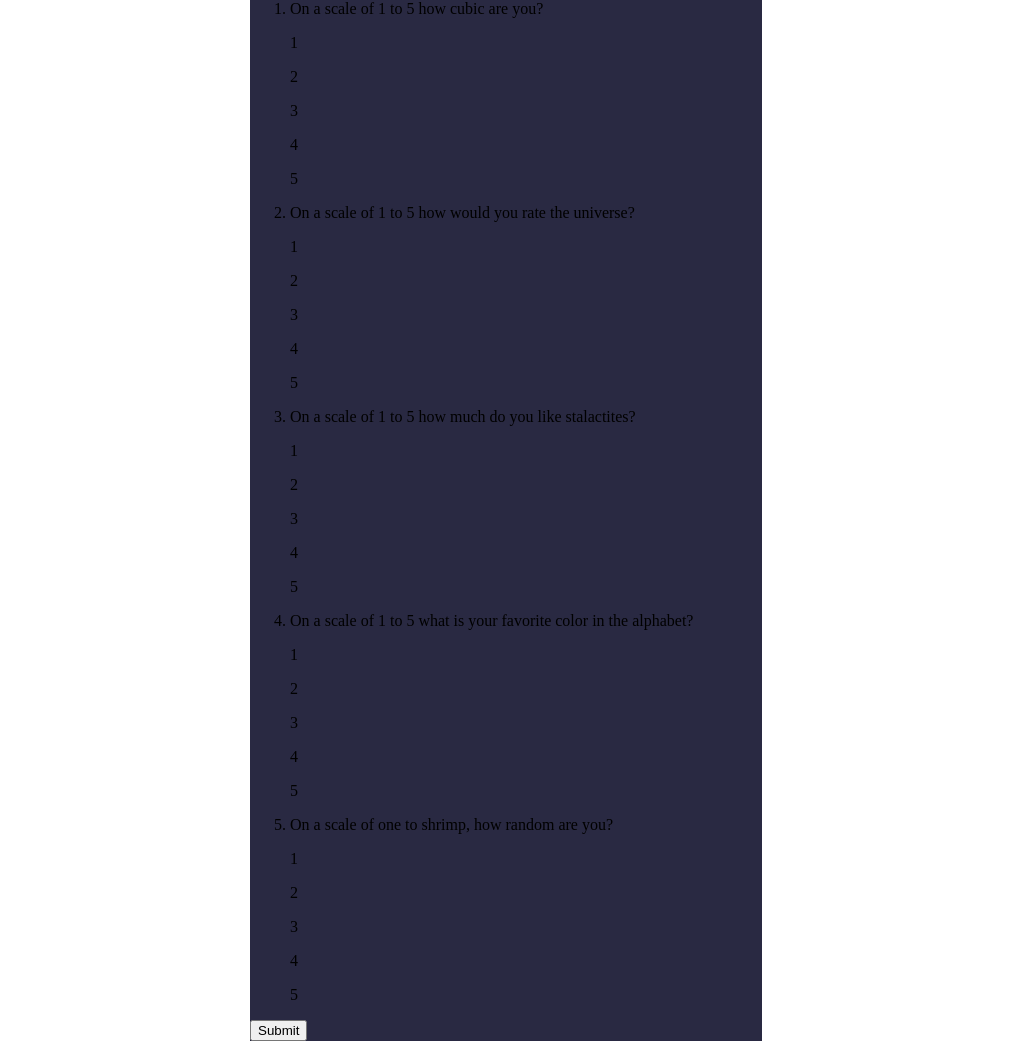
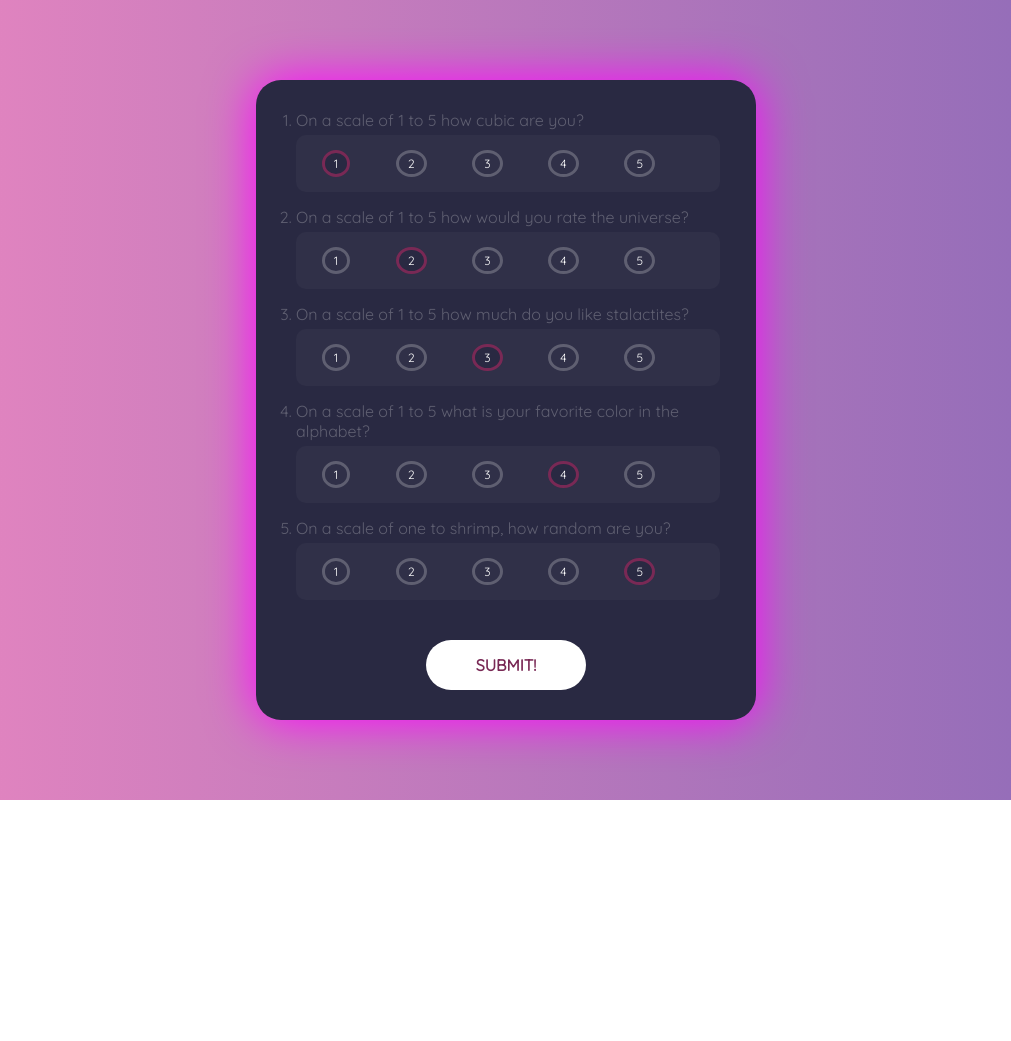
Before and after one commit to Jerliyah/First-Form, a plain HTML site: page index.html in a window 1280 px wide. Shown: the whole page, without its empty margins (134-1145 px from the left). After the commit the page ends 800 px from the top, so only its background shows below. Drawn offline with Linux system fonts and the light colour scheme.

Commit message:
completed first draft

```diff
--- a/index.html
+++ b/index.html
@@ -2,16 +2,21 @@
 <html>
     <head>
         <title> Awesome Page </title>
+        <link href="https://fonts.googleapis.com/css?family=Quicksand" rel="stylesheet">
         <link rel="stylesheet" href="style.css">
     </head>
 
     <body>
+    <!--
+        Inspiration:
+        https://codepen.io/tobiasdev/full/XgegoO/
+    -->
 
         <div id="outer-form">
             <ol>
                 <li>On a scale of 1 to 5 how cubic are you?</li>
-                <div>
-                    <p>1</p>
+                <div class='options-ctn'>
+                    <p class="selected">1</p>
                     <p>2</p>
                     <p>3</p>
                     <p>4</p>
@@ -19,43 +24,45 @@
                 </div>
 
                 <li>On a scale of 1 to 5 how would you rate the universe?</li>
-                <div>
+                <div class='options-ctn'>
                     <p>1</p>
-                    <p>2</p>
+                    <p class="selected">2</p>
                     <p>3</p>
                     <p>4</p>
                     <p>5</p>
                 </div>
 
                 <li>On a scale of 1 to 5 how much do you like stalactites?</li>
-                <div>
+                <div class='options-ctn'>
                     <p>1</p>
                     <p>2</p>
-                    <p>3</p>
+                    <p class="selected">3</p>
                     <p>4</p>
                     <p>5</p>
                 </div>
 
                 <li>On a scale of 1 to 5 what is your favorite color in the alphabet?</li>
-                <div>
+                <div class='options-ctn'>
+                    <p>1</p>
+                    <p>2</p>
+                    <p>3</p>
+                    <p class="selected">4</p>
+                    <p>5</p>
+                </div>
+
+                <li>On a scale of one to shrimp, how random are you?</li>
+                <div class='options-ctn'>
                     <p>1</p>
                     <p>2</p>
                     <p>3</p>
                     <p>4</p>
-                    <p>5</p>
-                </div>
-
-                <li>On a scale of one to shrimp, how random are you?</li>
-                <div>
-                    <p>1</p>
-                    <p>2</p>
-                    <p>3</p>
-                    <p>4</p>
-                    <p>5</p>
+                    <p class="selected">5</p>
                 </div>
             </ol>
 
-            <button> Submit </button>
+            <button> Submit! </button>
+
+
         </div>
 
     </body>
--- a/style.css
+++ b/style.css
@@ -1,11 +1,19 @@
 /*
-purple: #292942;
+darkPurple: #292942;
+lightPurple: #303048;
+offwhite: #5F5F71;
 
+brightPink: #E986C0;
+dullPink: #8C6BB8;
 */
 
 body {
     padding: 0;
-    margin:0;
+    margin:10vh auto;
+    color: #5F5F71;
+    font-family: sans-serif;
+    background: linear-gradient(to right, #E986C0 , #8C6BB8);
+    font-family: 'Quicksand', sans-serif;
 }
 
 ol {
@@ -14,6 +22,51 @@ ol {
 
 div#outer-form {
     background: #292942;
-    width: 40vw;
+    width: 500px;
     margin: 0 auto;
+    border-radius: 25px;
+    padding-top: 30px;
+    padding-bottom: 30px;
+
+    box-shadow: 0 0 50px magenta;
 }
+
+div.options-ctn {
+    background: #303048;
+    padding: 5px;
+    width: 90%;
+    margin-top: 5px;
+    margin-bottom: 15px;
+    border-radius: 10px;
+}
+
+
+
+p {
+    display: inline-block;
+    color: white;
+    font-size: 0.75em;
+    border: 3px solid #5F5F71;
+    border-radius: 100%;
+    padding: 0.25em 0.75em;
+    margin: 10px 5%;
+}
+
+p.selected {
+    background: #292942;
+    border: 3px solid #792955;
+}
+
+button {
+    background: white;
+    border: none;
+    border-radius: 50px;
+    display: block;
+    padding: 15px 50px;
+    margin: 40px auto 0 auto;
+    font-weight: bold;
+    font-size: 1em;
+    font-family: 'Quicksand';
+    text-transform: uppercase;
+    color: #792955;
+}
```
